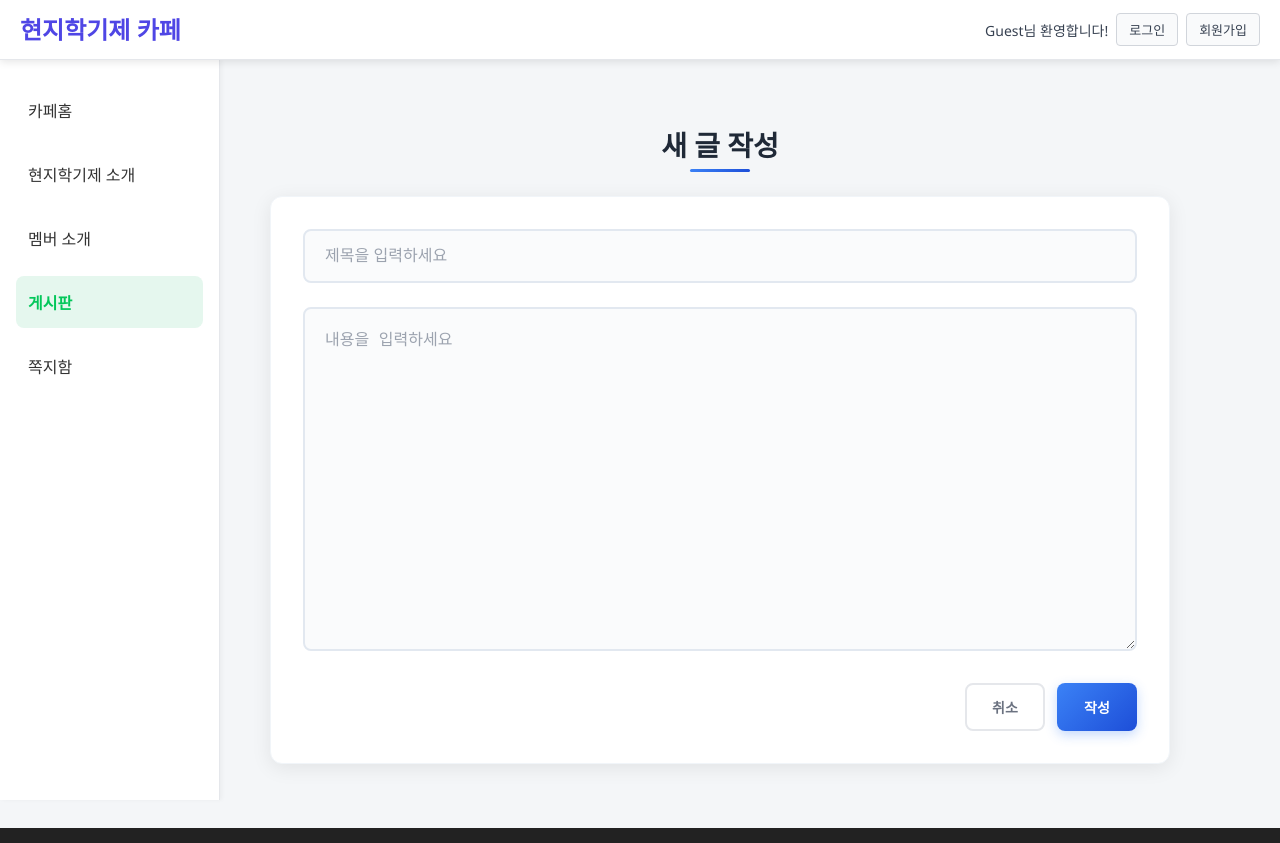
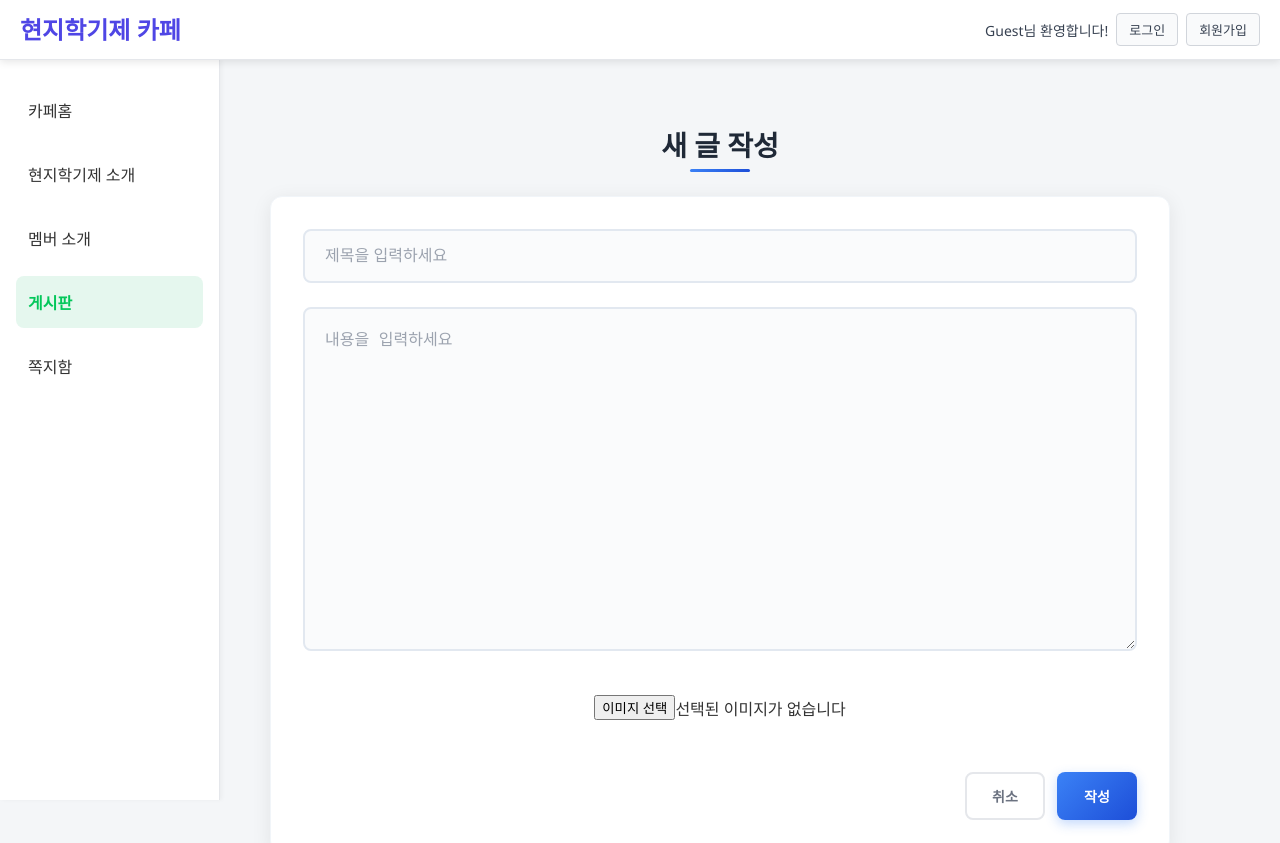
Before and after one commit to 6ReactTeamproject/test, a React (Vite) app: page /post/write in a window 1280 px wide. Shown: the top 843 px of the page. Built offline with nearby package versions, Linux system fonts and the light colour scheme.

Commit message:
이미지 오류 수정

```diff
--- a/src/components/Post/PostDetail.jsx
+++ b/src/components/Post/PostDetail.jsx
@@ -82,6 +82,15 @@ function PostDetail() {
           </div>
         </div>
         <div className="post-content">{post.content}</div>
+        {post.image && (
+          <div className="post-detail-image-box">
+            <img
+              src={post.image}
+              alt="게시글 이미지"
+              className="post-detail-image"
+            />
+          </div>
+        )}
         <PostActions
           post={post}
           postUser={postUser}
--- a/src/components/Post/PostForm.jsx
+++ b/src/components/Post/PostForm.jsx
@@ -4,6 +4,7 @@ import FormInput from "../common/FormInput";
 import FormTextarea from "../common/FormTextarea";
 import FormButton from "../common/FormButton";
 import { MESSAGES } from "../../constants";
+import PostImgUploader from "../../utils/PostImgUploader";
 import "../../styles/form.css";
 import "../../styles/post.css";
 
@@ -44,6 +45,13 @@ const PostForm = ({ post, setPost, onSubmit, id }) => {
         placeholder="내용을 입력하세요"
         className="post-form-textarea"
       />
+      <div className="post-form-image">
+        <PostImgUploader
+          onChangeImage={(img) =>
+            setPost((prev) => ({ ...prev, image: img }))
+          }
+        />
+      </div>
       <div className="post-form-buttons">
         <button
           type="button"
--- a/src/pages/Auth/UploadImg.jsx
+++ b/src/pages/Auth/UploadImg.jsx
@@ -3,7 +3,7 @@ import { useUser } from "../../hooks/UserContext";
 import "./UploadImg.css";
 import CropModal from "../../utils/CropModal";
 
-export default function UploadImg({cropShape}) {
+export default function UploadImg({Shape = "round"}) {
   const { user, setUser } = useUser();
   const [preview, setPreview] = useState(user.image);
   const [imageSrc, setImageSrc] = useState(null); // 모달용
@@ -56,13 +56,12 @@ export default function UploadImg({cropShape}) {
           />
         </div>
       </div>
-
       {imageSrc && (
         <CropModal
           imageSrc={imageSrc}
           onClose={() => setImageSrc(null)}
           onCropComplete={handleCropComplete}
-          Shape={cropShape}
+          Shape={Shape}
         />
       )}
     </>
--- a/src/styles/form.css
+++ b/src/styles/form.css
@@ -94,6 +94,13 @@
   font-weight: 400;
 }
 
+.post-form-image {
+  margin: 20px 0;
+  display: flex;
+  justify-content: center;
+  align-items: center;
+}
+
 .form-button {
   width: 100%;
   padding: 14px 20px;
--- a/src/utils/CropModal.jsx
+++ b/src/utils/CropModal.jsx
@@ -1,6 +1,6 @@
 import React, { useState, useCallback } from "react";
 import Cropper from "react-easy-crop";
-import getCroppedImg from "../pages/Auth/cropUtils";
+import getCroppedImg from "./getCroppedImg";
 import "../styles/CropModal.css";
 
 export default function CropModal({ imageSrc, onClose, onCropComplete, Shape }) {
@@ -8,7 +8,7 @@ export default function CropModal({ imageSrc, onClose, onCropComplete, Shape })
   const [zoom, setZoom] = useState(1);
   const [croppedAreaPixels, setCroppedAreaPixels] = useState(null);
 
-  const [aspect, setAspect] = useState(Shape === 'round' ? 1 / 1 : 3 / 4); // 기본 1:1 비율
+  const [aspect, setAspect] = useState(Shape === 'round' ? 1 / 1 : 4 / 3); // 기본 1:1 비율
 
   const handleCropComplete = useCallback((_, areaPixels) => {
     setCroppedAreaPixels(areaPixels);
```
Also changed, not shown: src/utils/PostImgUploader.jsx (+4 -4 lines), src/utils/getCroppedImg.js (renamed from src/pages/Auth/cropUtils.js).
